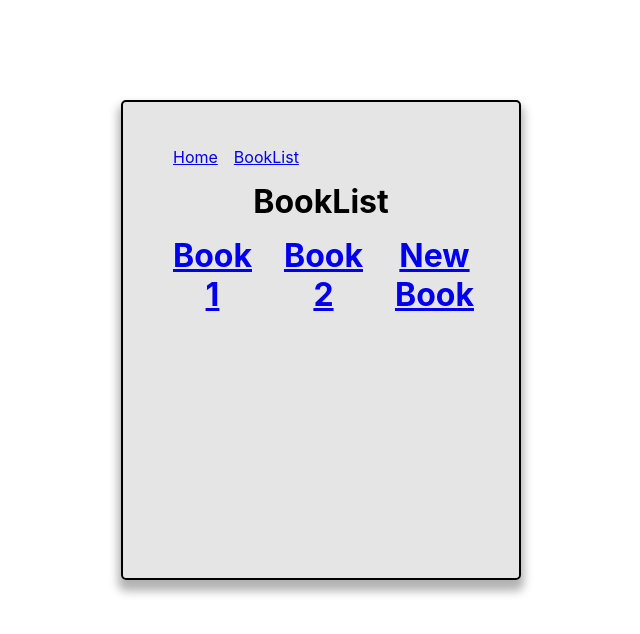
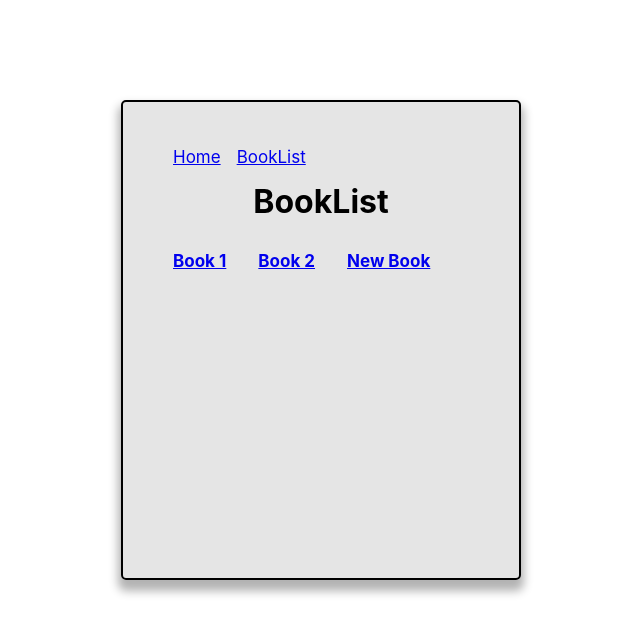
Before and after one commit to Officialibn1/Shawarmania, a React (Create React App) app: page /books in a window 1280 px wide. Shown: the top 634 px of the page, without its empty margins (319-959 px from the left). Built offline with nearby package versions, Linux system fonts and the light colour scheme.

Commit message:
styled link

```diff
--- a/src/Components/BookList.js
+++ b/src/Components/BookList.js
@@ -6,11 +6,13 @@ const BookList = () => {
         <>
             <h1>
                 BookList
+                <nav>
                 <ul>
                     <li><Link to='/books/1'>Book 1</Link></li>
                     <li><Link to='/books/2'>Book 2</Link></li>
                     <li><Link to='/books/New'>New Book</Link></li>
                 </ul>
+                </nav>
             </h1>
         </>
     );
--- a/src/index.css
+++ b/src/index.css
@@ -85,3 +85,6 @@ ul{
   gap: 1em;
   margin: 15px 0;
 }
+ul a{
+  font-size: 17px;
+}
```
